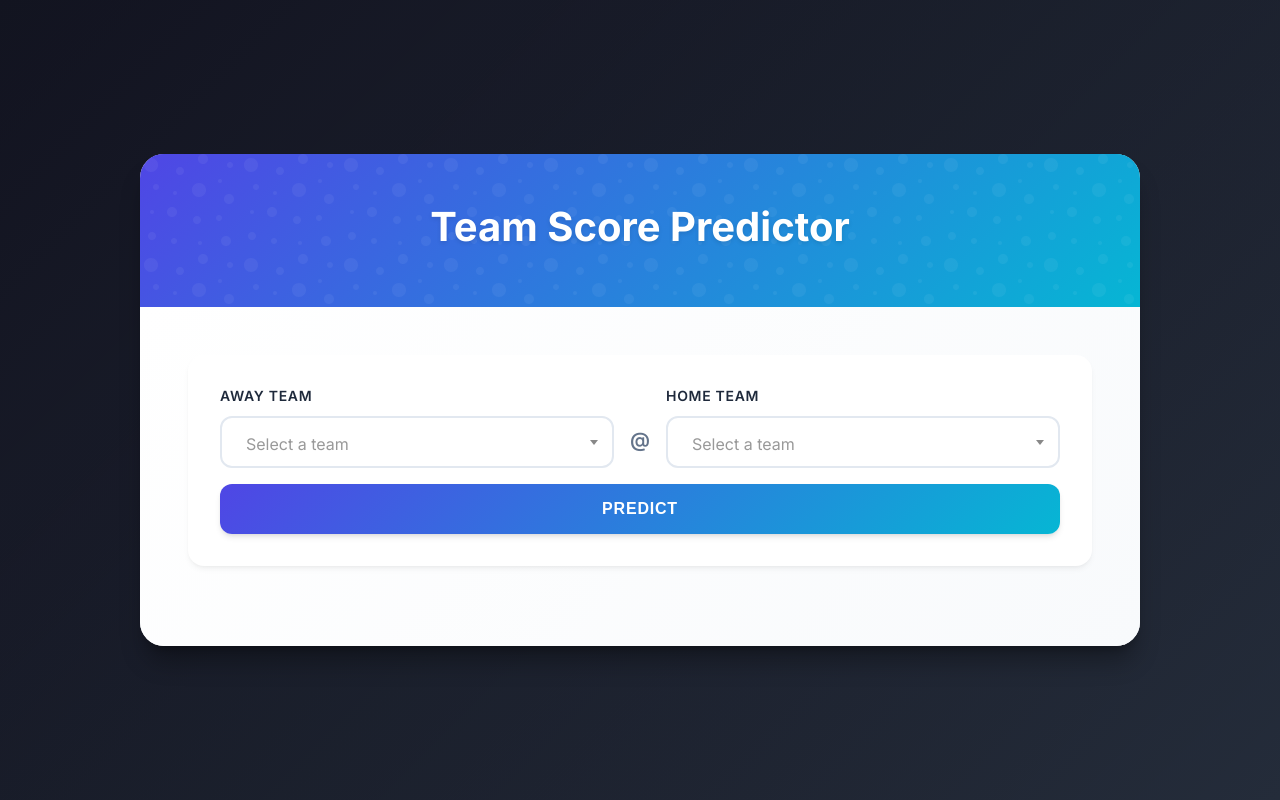
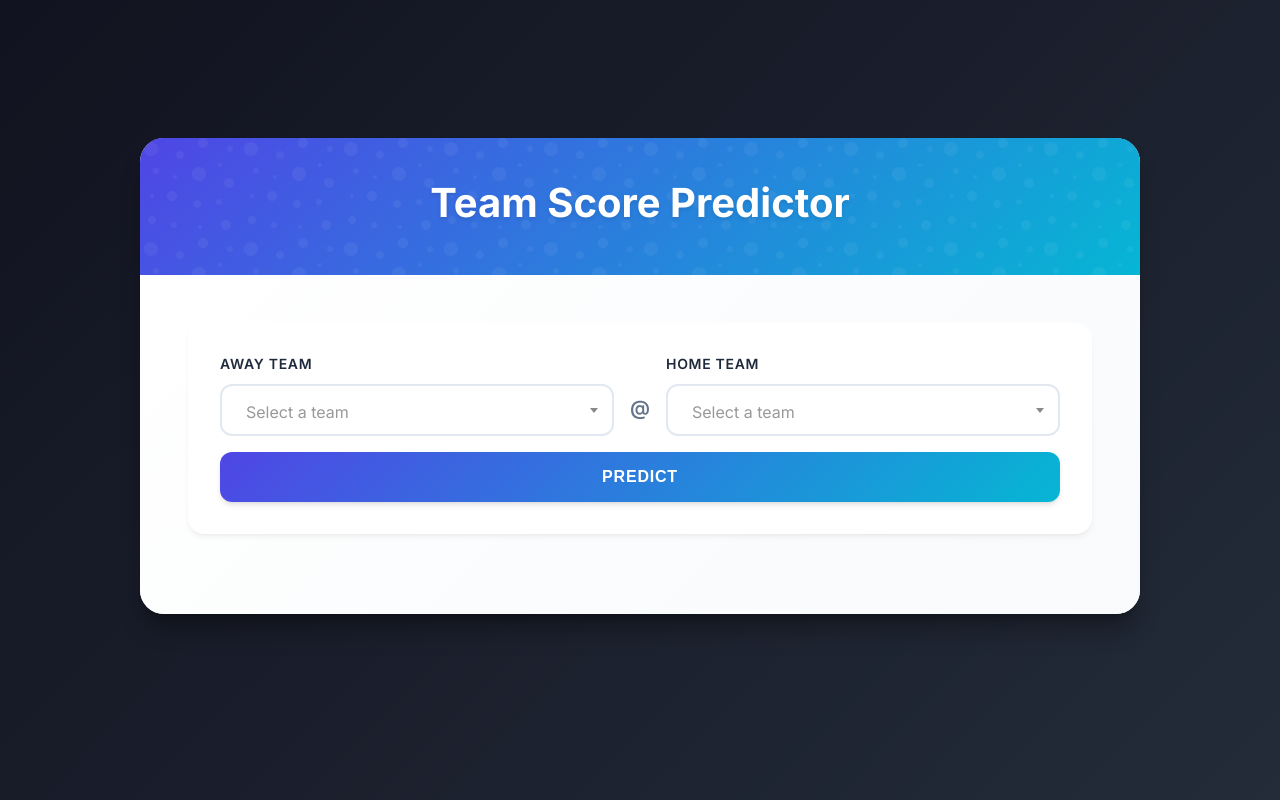
Before and after one commit to defacto123/predictor-app, a Flask app: page / in a window 1280 px wide. Run offline with Flask 3, Linux system fonts and the light colour scheme; parts of the project's set-up code (start-up, migrations or seed data) failed here and were passed over; some libraries are stand-ins or nearby versions.

Commit message:
fix issues

```diff
--- a/app.py
+++ b/app.py
@@ -1,4 +1,4 @@
-from flask import Flask, request, render_template
+from flask import Flask, request, render_template, jsonify
 import logging
 import os
 import google.cloud.storage
@@ -360,12 +360,21 @@ def predict_score():
             home_team = request.form.get('home_team')
             away_team = request.form.get('away_team')
             logger.info(f"POST request - Home: {home_team}, Away: {away_team}")
+
+            # Check if request is AJAX (via content type or custom header)
+            is_ajax = request.headers.get('X-Requested-With') == 'XMLHttpRequest' or request.content_type == 'application/x-www-form-urlencoded'
+
             if home_team and away_team:
                 result = predictor.predict(home_team, away_team)
                 if result is None:
+                    error_msg = f"Prediction failed. One or both teams not found in the dataset."
                     logger.warning(f"Prediction failed for {home_team} vs {away_team}")
-                    return render_template('index.html', error=f"Prediction failed. One or both teams not found in the dataset.",
-                                         home_team=home_team, away_team=away_team)
+                    if is_ajax:
+                        return jsonify({"error": error_msg})
+                    else:
+                        return render_template('index.html', error=error_msg,
+                                             home_team=home_team, away_team=away_team)
+
                 logger.info(f"Prediction result: {result}")
                 # Format prediction to match index.html expectations
                 prediction = {
@@ -389,17 +398,28 @@ def predict_score():
                         'under_decimal_odds': f"{result['OverUnder']['UnderDecimalOdds']:.2f}"
                     }
                 }
-                return render_template('index.html',
-                                     prediction=prediction,
-                                     home_team=home_team,
-                                     away_team=away_team)
+
+                if is_ajax:
+                    return jsonify({"prediction": prediction})
+                else:
+                    return render_template('index.html',
+                                         prediction=prediction,
+                                         home_team=home_team,
+                                         away_team=away_team)
             else:
+                error_msg = "Please provide both home and away team names"
                 logger.warning("Missing team names in POST request")
-                return render_template('index.html', error="Please provide both home and away team names")
+                if is_ajax:
+                    return jsonify({"error": error_msg})
+                else:
+                    return render_template('index.html', error=error_msg)
+
         logger.info("Serving GET request")
         return render_template('index.html')
     except Exception as e:
         logger.error(f"Request handling failed: {str(e)}")
+        if request.headers.get('X-Requested-With') == 'XMLHttpRequest':
+            return jsonify({"error": f"Server error: {str(e)}"}), 500
         return f"Server error: {str(e)}", 500
 
 if __name__ == "__main__":
--- a/templates/index.html
+++ b/templates/index.html
@@ -28,6 +28,11 @@
             box-sizing: border-box;
         }
 
+        html, body {
+            height: 100%;
+            width: 100%;
+        }
+
         body {
             font-family: 'Inter', sans-serif;
             min-height: 100vh;
@@ -37,12 +42,12 @@
             padding: 2rem;
             position: relative;
             margin: 0;
-            background: linear-gradient(135deg, #1a1c2e 0%, #2d3748 100%);
+            background: linear-gradient(135deg, #1a1c2e 0%, #2d3748 100%) fixed;
         }
 
         body::before {
             content: '';
-            position: absolute;
+            position: fixed;
             top: 0;
             left: 0;
             right: 0;
@@ -61,6 +66,7 @@
             position: relative;
             z-index: 1;
             backdrop-filter: blur(10px);
+            margin-top: -3rem;
         }
 
         .container::before {
@@ -76,7 +82,7 @@
         .header {
             background: linear-gradient(135deg, var(--gradient-start), var(--gradient-end));
             color: white;
-            padding: 3rem 2rem;
+            padding: 2.5rem 2rem;
             text-align: center;
             position: relative;
             overflow: hidden;
@@ -104,6 +110,8 @@
         .content {
             padding: 3rem;
             background: linear-gradient(135deg, #ffffff 0%, #f8fafc 100%);
+            position: relative;
+            z-index: 10;
         }
 
         .separator {
@@ -519,7 +527,7 @@
                     </div>
                 </div>
 
-                <button type="submit">Predict</button>
+                <button type="submit" id="predict-button" disabled>Predict</button>
             </form>
 
             <div id="loading" class="loading">
@@ -606,6 +614,10 @@
                 const homeValue = homeSelect.val();
                 const awayValue = awaySelect.val();
 
+                // Destroy and reinitialize to prevent select2 issues
+                homeSelect.select2('destroy');
+                awaySelect.select2('destroy');
+
                 $('option', homeSelect).prop('disabled', false);
                 $('option', awaySelect).prop('disabled', false);
 
@@ -616,8 +628,21 @@
                     $(`option[value="${awayValue}"]`, homeSelect).prop('disabled', true);
                 }
 
-                homeSelect.select2();
-                awaySelect.select2();
+                // Update predict button state
+                $('#predict-button').prop('disabled', !homeValue || !awayValue);
+
+                // Reinitialize with configurations
+                homeSelect.select2({
+                    placeholder: "Select a team",
+                    allowClear: true,
+                    width: '100%'
+                });
+
+                awaySelect.select2({
+                    placeholder: "Select a team",
+                    allowClear: true,
+                    width: '100%'
+                });
             }
 
             homeSelect.on('change', updateOptions);
@@ -641,6 +666,9 @@
                     url: '/',
                     method: 'POST',
                     data: formData,
+                    headers: {
+                        'X-Requested-With': 'XMLHttpRequest'
+                    },
                     success: function(response) {
                         $('#loading').hide();
 
```
